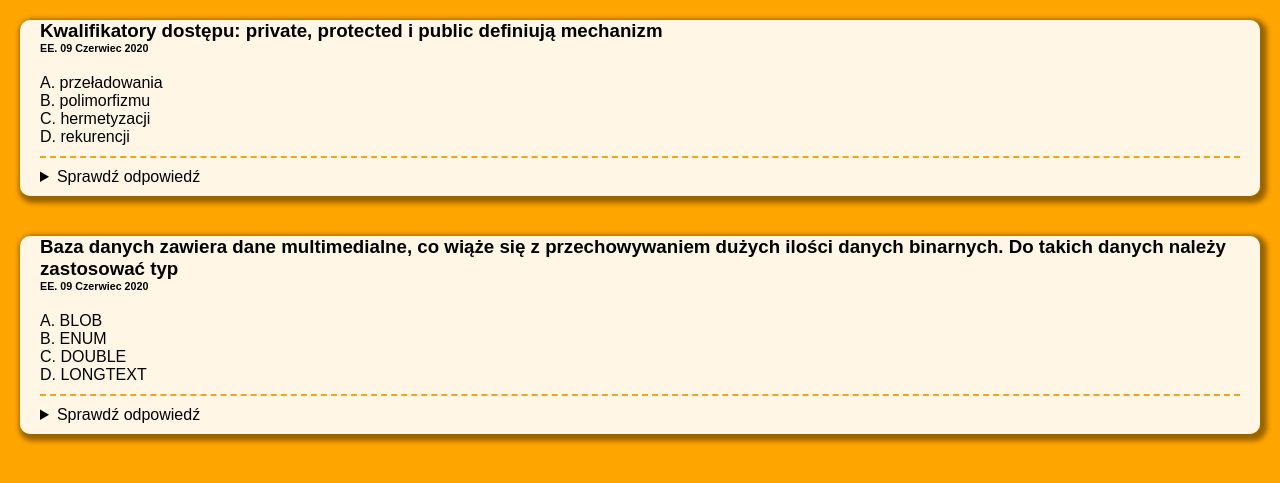
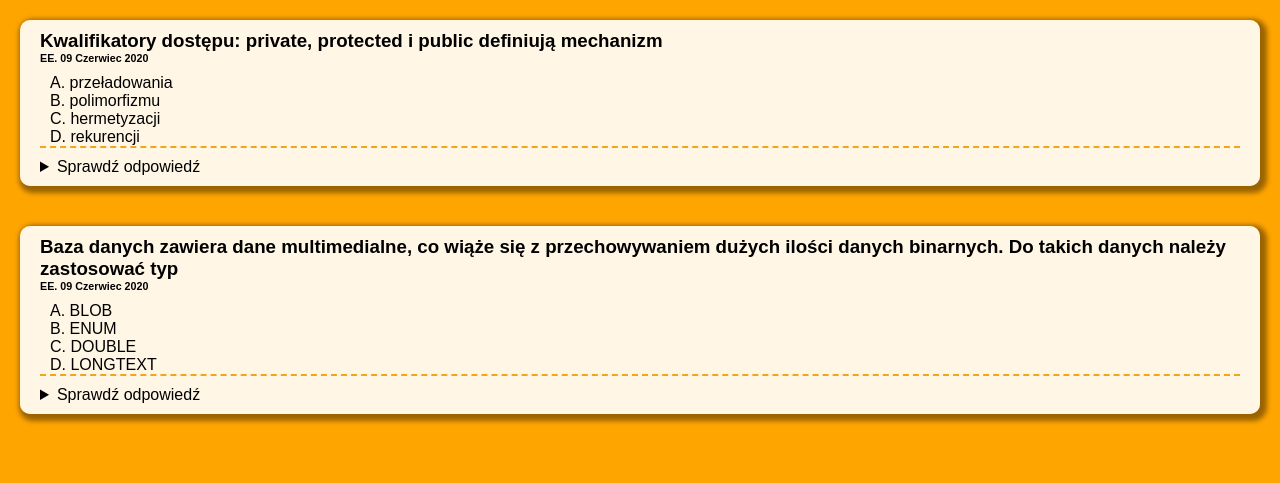
Before and after one commit to 3ti-2020/crud-wiele-do-wielu-szymon-niewiadomski, a PHP site: page /exam.html in a window 1280 px wide. Shown: the top 483 px of the page. Run offline with PHP 8.4, Linux system fonts and the light colour scheme.

Commit message:
Add files via upload

```diff
--- a/css/exam.css
+++ b/css/exam.css
@@ -25,14 +25,14 @@ body{
 }
 
 .question__title{
-    margin: 0 20px;
+    margin: 10px 20px 0 20px;
 }
 .question__date{
     margin: 0 20px;
 }
 
 .question__answers-list{
-    margin: 10px 20px; padding: 10px 0;
+    margin: 10px 20px; padding: 0 0 0 10px;
     list-style-type: upper-alpha; list-style-position: inside;
     border-bottom: 2px dashed rgb(241, 166, 26);
 }
```
